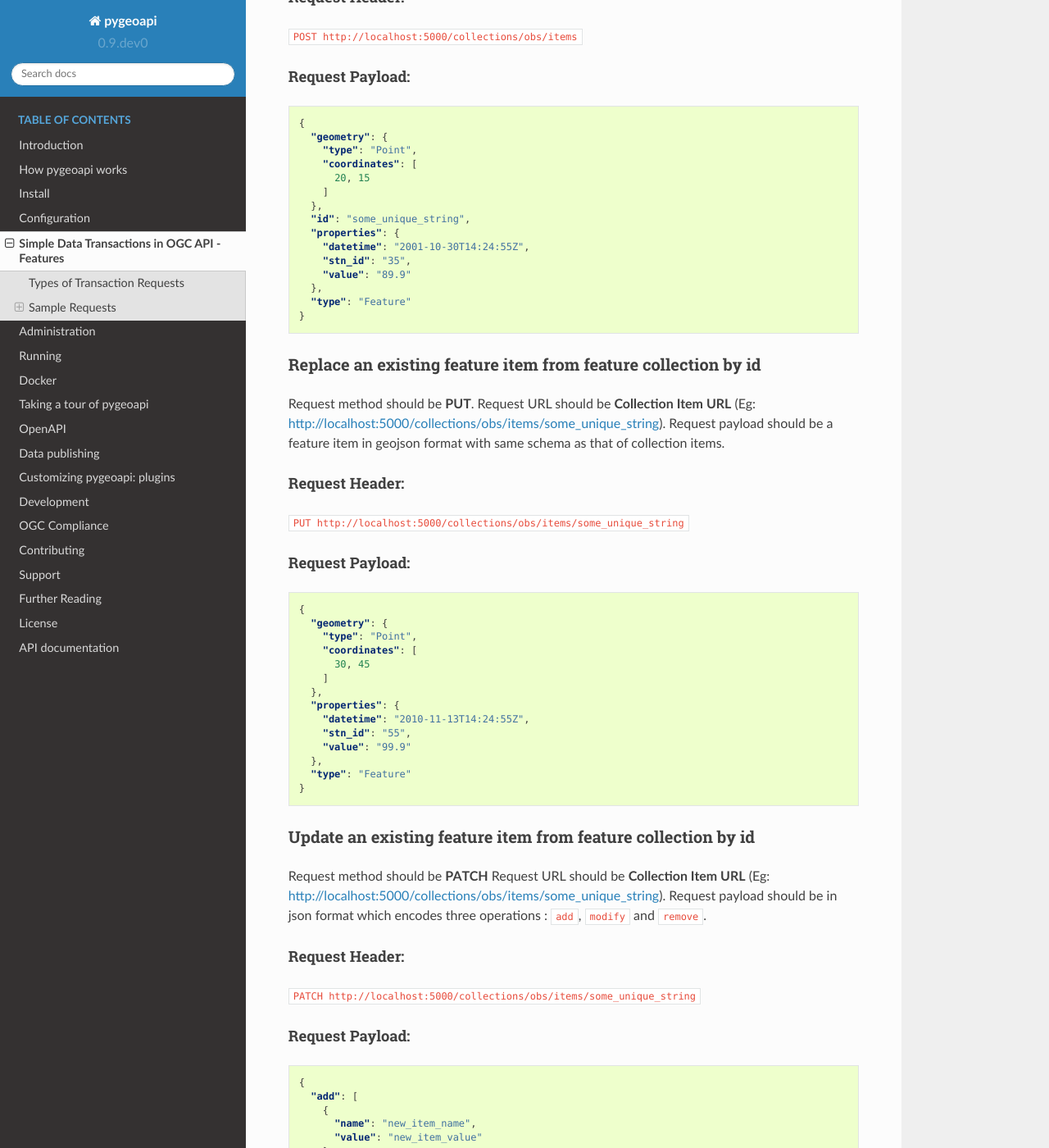
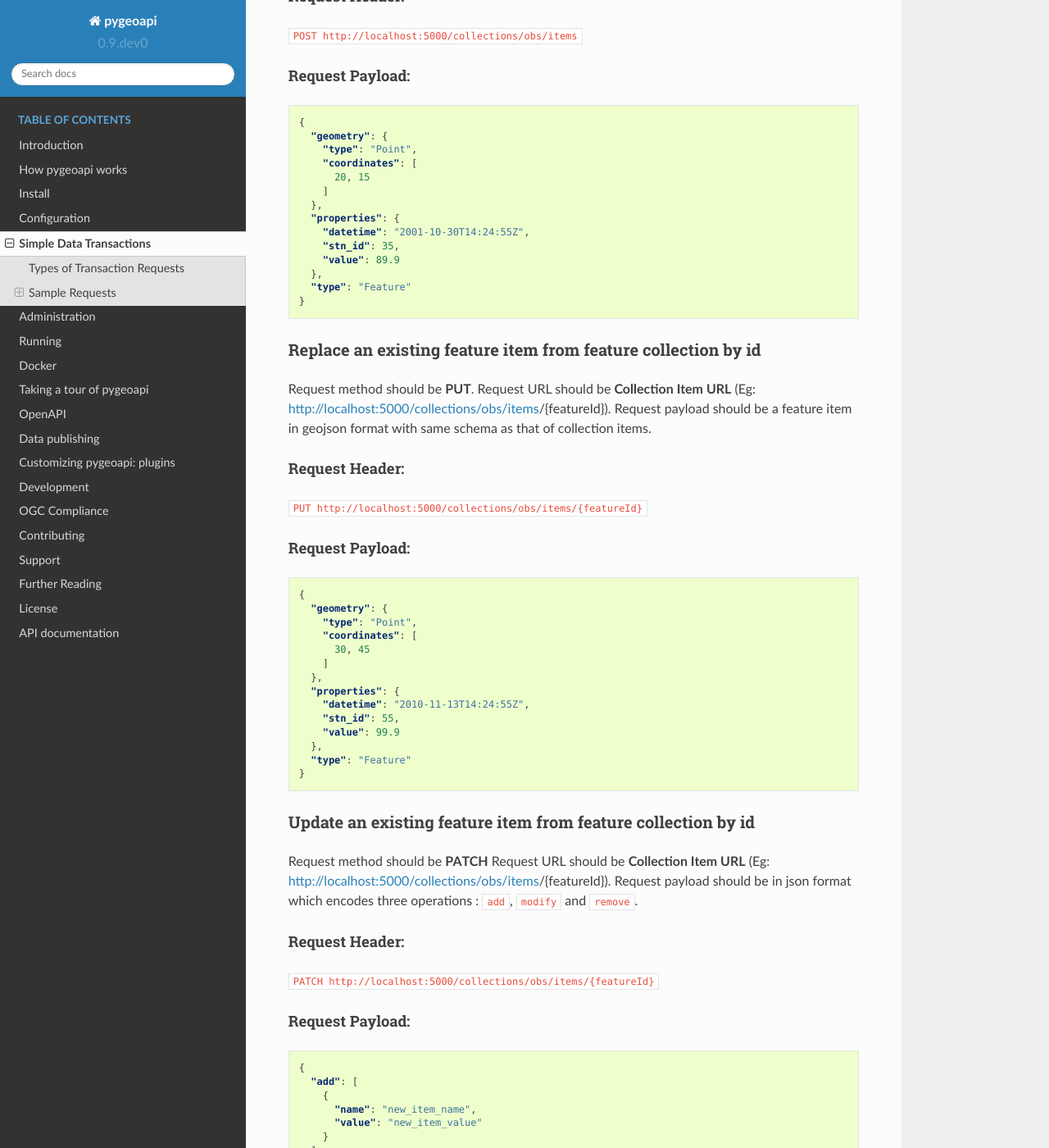
Before and after one commit to geopython/pygeoapi, a Sphinx documentation site: the page built from docs/source/data-transactions.rst, in a window 1280 px wide and 1400 px high, scrolled down 843 px. Shown: the whole window at 82% size. Built offline with Sphinx 7.4.7 and the Read the Docs theme 2.0.0, drawn with Linux system fonts in a browser that asks for light colours; some of the changed text lies outside the part shown.

Commit message:
updated docs

```diff
--- a/docs/source/configuration.rst
+++ b/docs/source/configuration.rst
@@ -268,7 +268,7 @@
 -----------------
 pygeoapi in compliance with `OGC API - Features - Part 4: Simple Transactions <http://docs.opengeospatial.org/DRAFTS/20-002.html>`_ supports create, update, replace and delete operations. A collection resource supporting data transactions will have POST, PATCH, PUT and DELETE HTTP verbs in its RESTful API.
 
-Data transaction support is optional and can be enabled for a collection resource by adding ``transactions: true`` to ``extensions`` under the resource in the pygeoapi config file. If transactions parameter is not set it will be considered as ``transactions: false``.
+Data transaction support is optional and is disabled by default. It can be enabled for a collection in ``extensions`` under the collection in the pygeoapi config file.
 
 The pygeoapi configuration file ``pygeoapi-data-transaction-config.yml`` includes an example for enabling transaction support in ``obs`` sample dataset:
 
@@ -278,8 +278,8 @@
       obs:
           type: collection
           extensions:
-              transactions: true
-
+              - type: transaction
+                enabled: true
 
 Summary
 -------
--- a/docs/source/data-transactions.rst
+++ b/docs/source/data-transactions.rst
@@ -1,13 +1,13 @@
 .. _data-transactions:
 
-Simple Data Transactions in OGC API - Features
-==============================================
+Simple Data Transactions
+========================
 
 pygeoapi supports simple data transactions i.e, modifications that affect a single feature in a single collection.
 Simple transactions employ the standard HTTP verbs - POST, PUT, PATCH and DELETE to create, replace, modify and remove features from a collection.
 
 Transaction support is optional and is abscent by default.
-You can enable transaction suport for a collection resource by adding ``transactions: true`` in extensions under the resource in the pygeoapi config file.
+You can enable transaction suport for a collection resource in extensions under the collection in the pygeoapi config file.
 The pygeoapi configuration file *pygeoapi-data-transaction-config.yml* in root directory of pygeoapi project folder includes an example for enabling transaction support in *obs* sample dataset.
 
 
@@ -48,11 +48,10 @@
         20, 15
       ]
     },
-    "id": "some_unique_string",
     "properties": {
       "datetime": "2001-10-30T14:24:55Z",
-      "stn_id": "35",
-      "value": "89.9"
+      "stn_id": 35,
+      "value": 89.9
     },
     "type": "Feature"
   }
@@ -61,12 +60,12 @@
 Replace an existing feature item from feature collection by id
 ^^^^^^^^^^^^^^^^^^^^^^^^^^^^^^^^^^^^^^^^^^^^^^^^^^^^^^^^^^^^^^
 Request method should be **PUT**.
-Request URL should be **Collection Item URL** (Eg: http://localhost:5000/collections/obs/items/some_unique_string).
+Request URL should be **Collection Item URL** (Eg: http://localhost:5000/collections/obs/items/{featureId}).
 Request payload should be a feature item in geojson format with same schema as that of collection items.
 
 Request Header:
 """""""""""""""
-``PUT http://localhost:5000/collections/obs/items/some_unique_string``
+``PUT http://localhost:5000/collections/obs/items/{featureId}``
 
 Request Payload:
 """"""""""""""""
@@ -81,8 +80,8 @@
     },
     "properties": {
       "datetime": "2010-11-13T14:24:55Z",
-      "stn_id": "55",
-      "value": "99.9"
+      "stn_id": 55,
+      "value": 99.9
     },
     "type": "Feature"
   }
@@ -91,12 +90,12 @@
 Update an existing feature item from feature collection by id
 ^^^^^^^^^^^^^^^^^^^^^^^^^^^^^^^^^^^^^^^^^^^^^^^^^^^^^^^^^^^^^
 Request method should be **PATCH**
-Request URL should be **Collection Item URL** (Eg: http://localhost:5000/collections/obs/items/some_unique_string).
+Request URL should be **Collection Item URL** (Eg: http://localhost:5000/collections/obs/items/{featureId}).
 Request payload should be in json format which encodes three operations : ``add``, ``modify`` and ``remove``.
 
 Request Header:
 """""""""""""""
-``PATCH http://localhost:5000/collections/obs/items/some_unique_string``
+``PATCH http://localhost:5000/collections/obs/items/{featureId}``
 
 Request Payload:
 """"""""""""""""
@@ -112,7 +111,7 @@
     "modify": [
       {
         "name": "value",
-        "value": "199.9"
+        "value": 199.9
       }
     ],
     "remove": [
@@ -129,11 +128,11 @@
 Remove an existing feature item from feature collection by id
 ^^^^^^^^^^^^^^^^^^^^^^^^^^^^^^^^^^^^^^^^^^^^^^^^^^^^^^^^^^^^^
 Request method should be **DELETE**.
-Request URL should be **Collection Item URL** (Eg: http://localhost:5000/collections/obs/items/some_unique_string).
+Request URL should be **Collection Item URL** (Eg: http://localhost:5000/collections/obs/items/{featureId}).
 
 Request Header:
 """""""""""""""
-``DELETE http://localhost:5000/collections/obs/items/some_unique_string``
+``DELETE http://localhost:5000/collections/obs/items/{featureId}``
 
 Request Payload:
 """"""""""""""""
```
Also changed, not shown: 1 other file.
